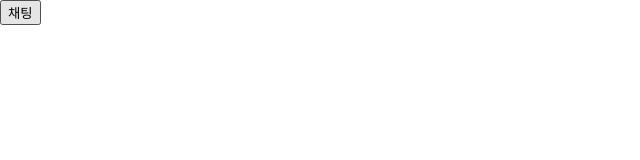
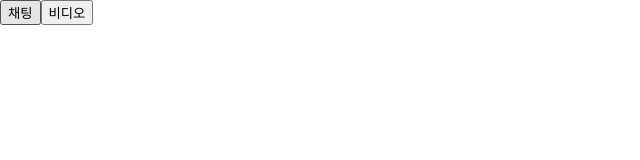
Before and after one commit to Parkyes90/stream, a React (Create React App) app in the folder client/: page / in a window 1280 px wide. Shown: the top 160 px of the page, without its empty margins (0-640 px from the left). Built offline with nearby package versions, Linux system fonts and the light colour scheme.

Commit message:
feat(stream): Add Video Page

```diff
--- a/client/src/components/pages/privates/main/index.tsx
+++ b/client/src/components/pages/privates/main/index.tsx
@@ -12,6 +12,13 @@ const Main: React.FC = () => {
       >
         채팅
       </button>
+      <button
+        onClick={() => {
+          history.push("/video");
+        }}
+      >
+        비디오
+      </button>
     </div>
   );
 };
--- /dev/null
+++ b/client/src/components/pages/privates/video/index.tsx
@@ -0,0 +1,6 @@
+import React from "react";
+const Video: React.FC = () => {
+  return <div>Video</div>;
+};
+
+export default Video;
--- a/client/src/components/routes/private/index.tsx
+++ b/client/src/components/routes/private/index.tsx
@@ -2,11 +2,13 @@ import Main from "components/pages/privates/main";
 import React from "react";
 import { Switch, Route, Redirect } from "react-router-dom";
 import Chat from "../../pages/privates/chat";
+import Video from "../../pages/privates/video";
 const Private: React.FC = () => {
   return (
     <Switch>
       <Route path="/" exact component={Main} />
       <Route path="/chat" exact component={Chat} />
+      <Route path="/video" exact component={Video} />
       <Redirect path="*" to="/" />
     </Switch>
   );
```
